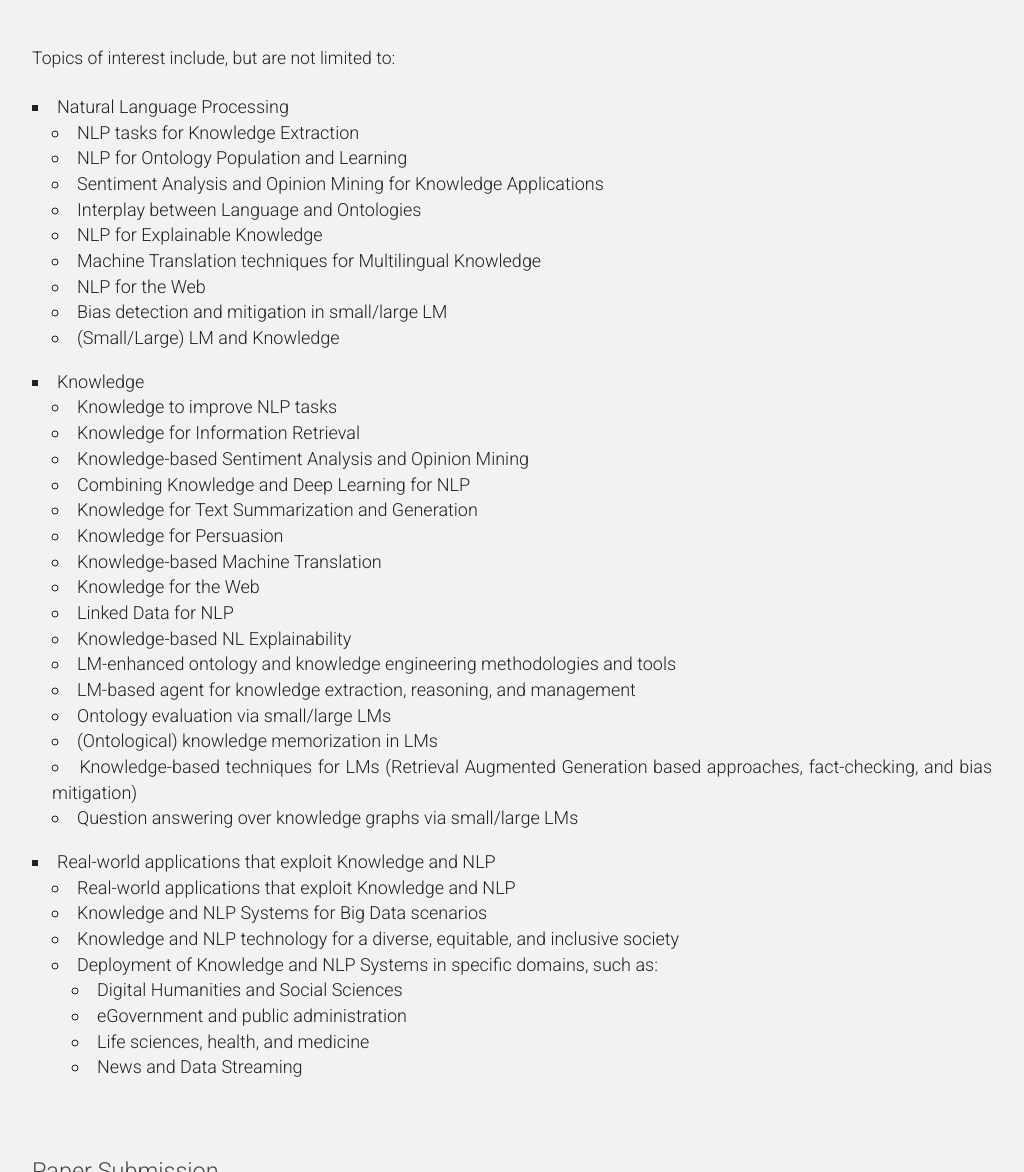
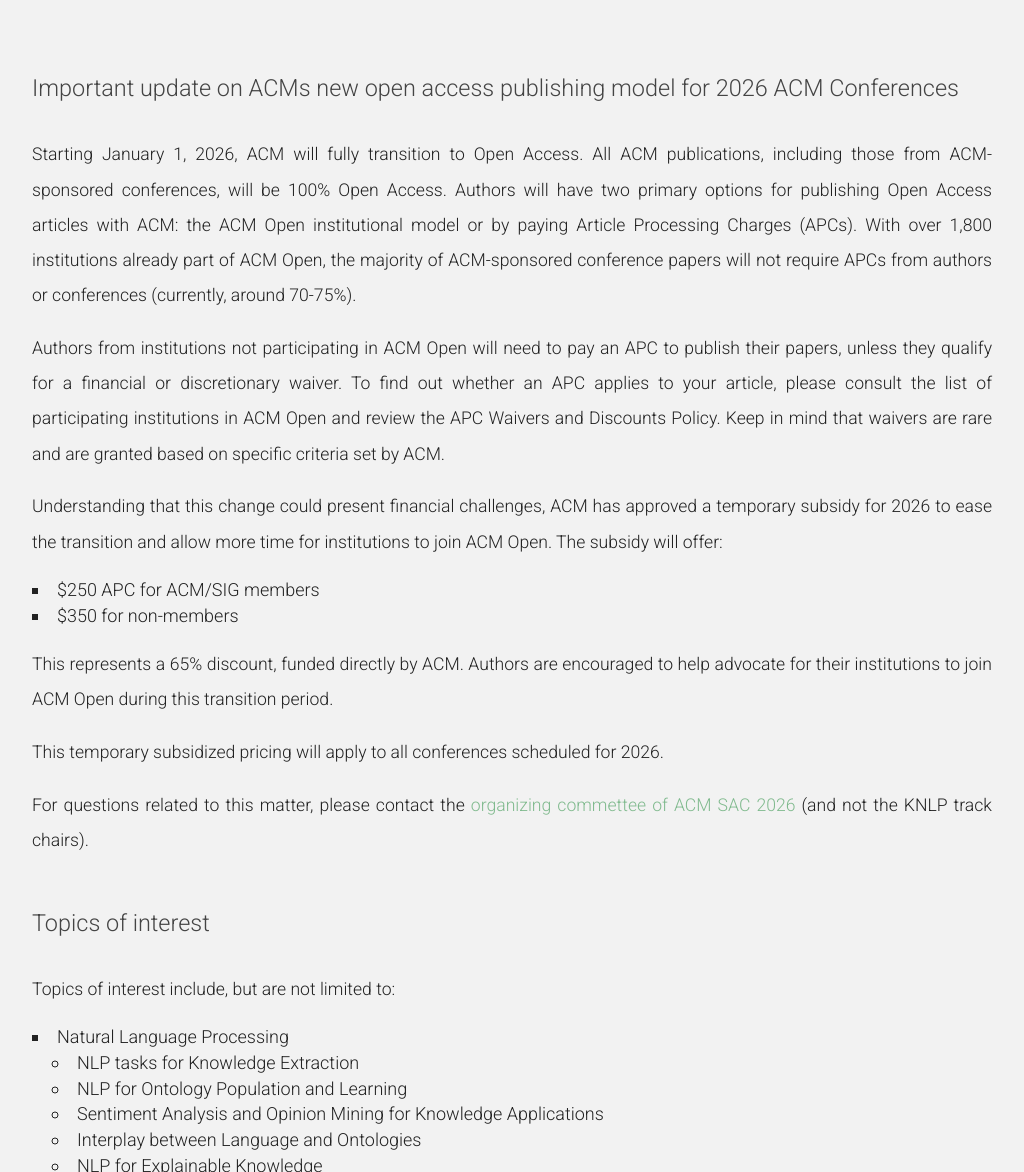
Before and after one commit to knlp-sac/2026, a plain HTML site: page call_for_papers.html in a window 1280 px wide. Shown: the part 562-1734 px from the top of the page, without its empty margins (128-1152 px from the left). Drawn offline with nearby package versions, Linux system fonts and the light colour scheme.

Commit message:
ACM open access policy

```diff
--- a/call_for_papers.html
+++ b/call_for_papers.html
@@ -58,7 +58,23 @@
 					</header>
 					<p>
 
-Topics of interest include, but are not limited to:
+<h3>Important update on ACMs new open access publishing model for 2026 ACM Conferences</h3>
+
+<p>Starting January 1, 2026, ACM will fully transition to Open Access. All ACM publications, including those from ACM-sponsored conferences, will be 100% Open Access. Authors will have two primary options for publishing Open Access articles with ACM: the ACM Open institutional model or by paying Article Processing Charges (APCs). With over 1,800 institutions already part of ACM Open, the majority of ACM-sponsored conference papers will not require APCs from authors or conferences (currently, around 70-75%).</p>
+<p>Authors from institutions not participating in ACM Open will need to pay an APC to publish their papers, unless they qualify for a financial or discretionary waiver. To find out whether an APC applies to your article, please consult the list of participating institutions in ACM Open and review the APC Waivers and Discounts Policy. Keep in mind that waivers are rare and are granted based on specific criteria set by ACM.</p>
+<p>Understanding that this change could present financial challenges, ACM has approved a temporary subsidy for 2026 to ease the transition and allow more time for institutions to join ACM Open. The subsidy will offer:
+<ul style="font-size: 18px; list-style-type: square; list-style-position: inside; list-style-image: none;">
+<li>$250 APC for ACM/SIG members</li>
+<li>$350 for non-members</li>
+</ul>
+</p>
+<p>This represents a 65% discount, funded directly by ACM. Authors are encouraged to help advocate for their institutions to join ACM Open during this transition period.</p>
+<p>This temporary subsidized pricing will apply to all conferences scheduled for 2026.</p>
+<p>For questions related to this matter, please contact the <a href="https://www.sigapp.org/sac/sac2026/organization.php"> organizing commettee of ACM SAC 2026</a> (and not the KNLP track chairs).</p>
+
+<h3>Topics of interest</h3>
+
+<p>Topics of interest include, but are not limited to:
 <ul style="font-size: 18px; list-style-type: square; list-style-position: inside; list-style-image: none;">
 <li>Natural Language Processing
 <ul style="list-style-type: circle; list-style-position: inside; list-style-image: none; margin-left:20px;">
@@ -109,6 +125,7 @@
 </ul>
 </li>
 </ul>
+</p>
 <br/>
 
 <!--
```
